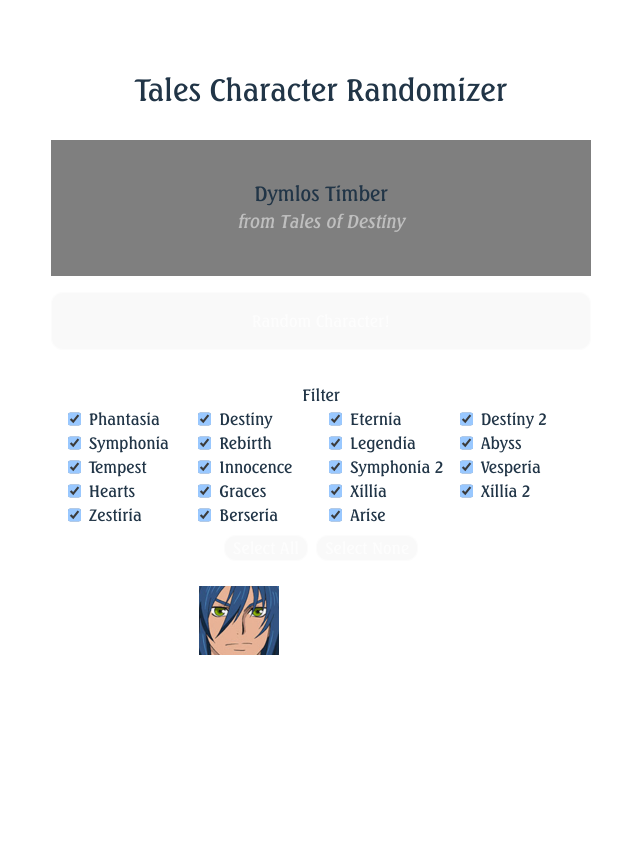
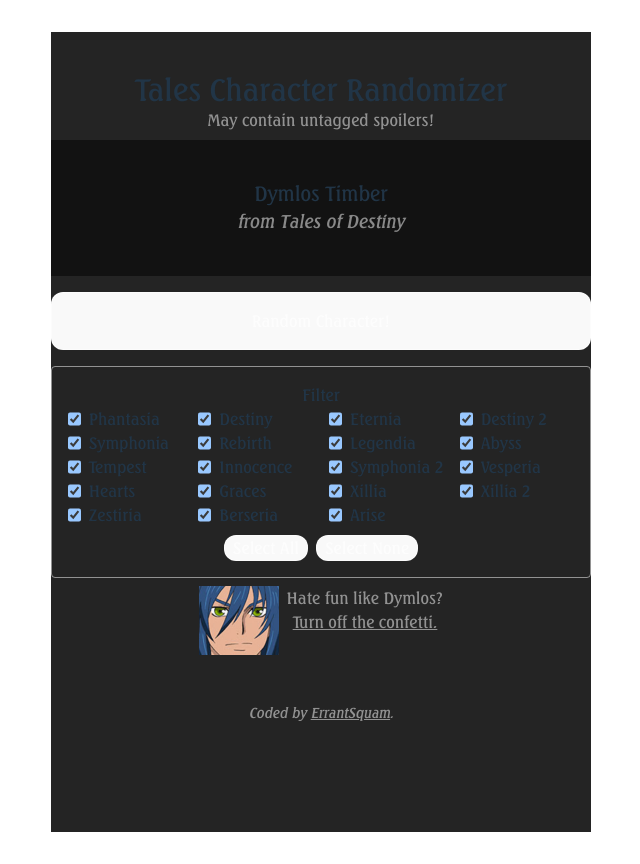
Before and after one commit to errantSquam/tales-randomizer, a React (Vite) app: page / in a window 1280 px wide. Shown: the whole page, without its empty margins (319-959 px from the left). Built offline with nearby package versions, Linux system fonts and the light colour scheme.

Commit message:
light mode fix maybe

```diff
--- a/src/App.tsx
+++ b/src/App.tsx
@@ -31,7 +31,8 @@
   }
 
   return (
-    <div className="flex flex-col h-screen py-10 justify-start items-center gap-y-2">
+    <div className="flex flex-col h-screen py-10 justify-start items-center gap-y-2"
+      style={{ backgroundColor: "#242424" }}>
 
       <div>
         <h2 className="text-3xl">Tales Character Randomizer</h2>
--- a/src/index.css
+++ b/src/index.css
@@ -19,7 +19,7 @@
   line-height: 1.5;
   font-weight: 400;
 
-  color-scheme: dark;
+  color-scheme: dark only;
   color: rgba(255, 255, 255, 0.87);
   background-color: #242424;
 
```
